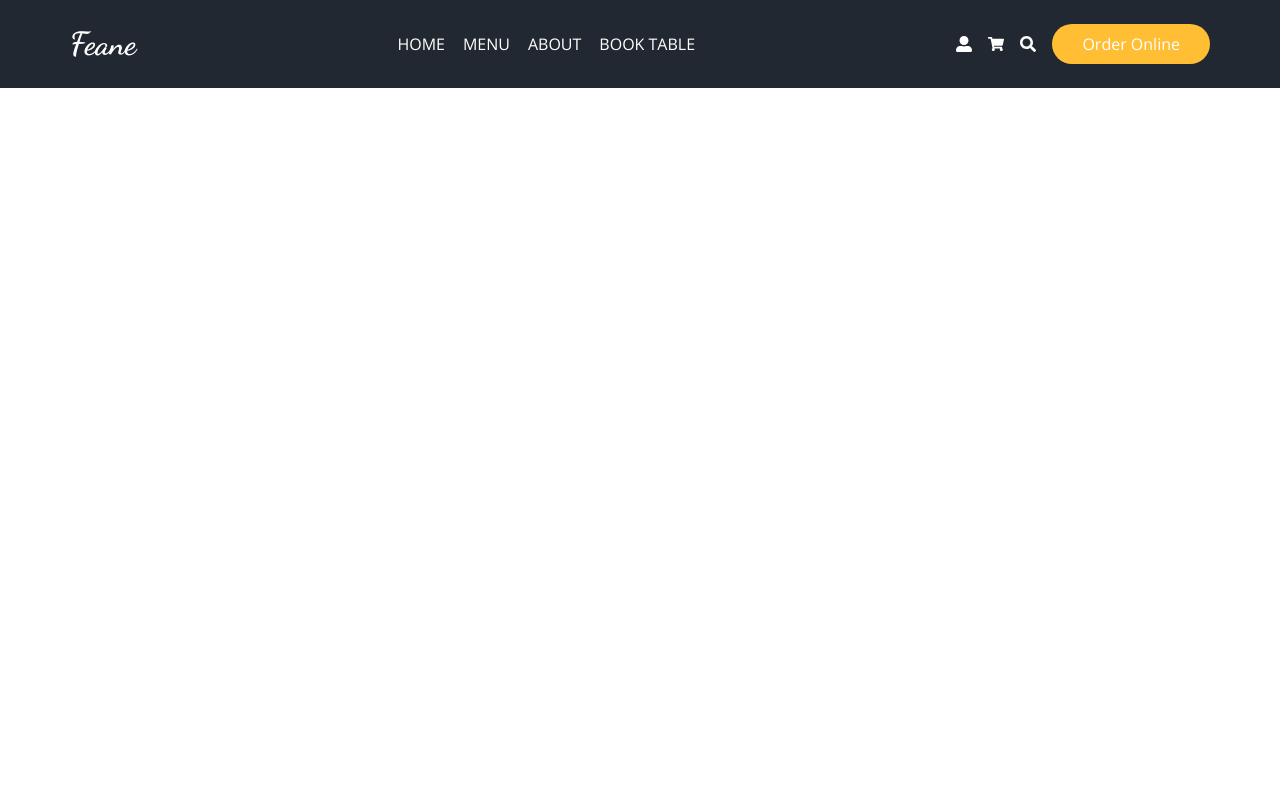
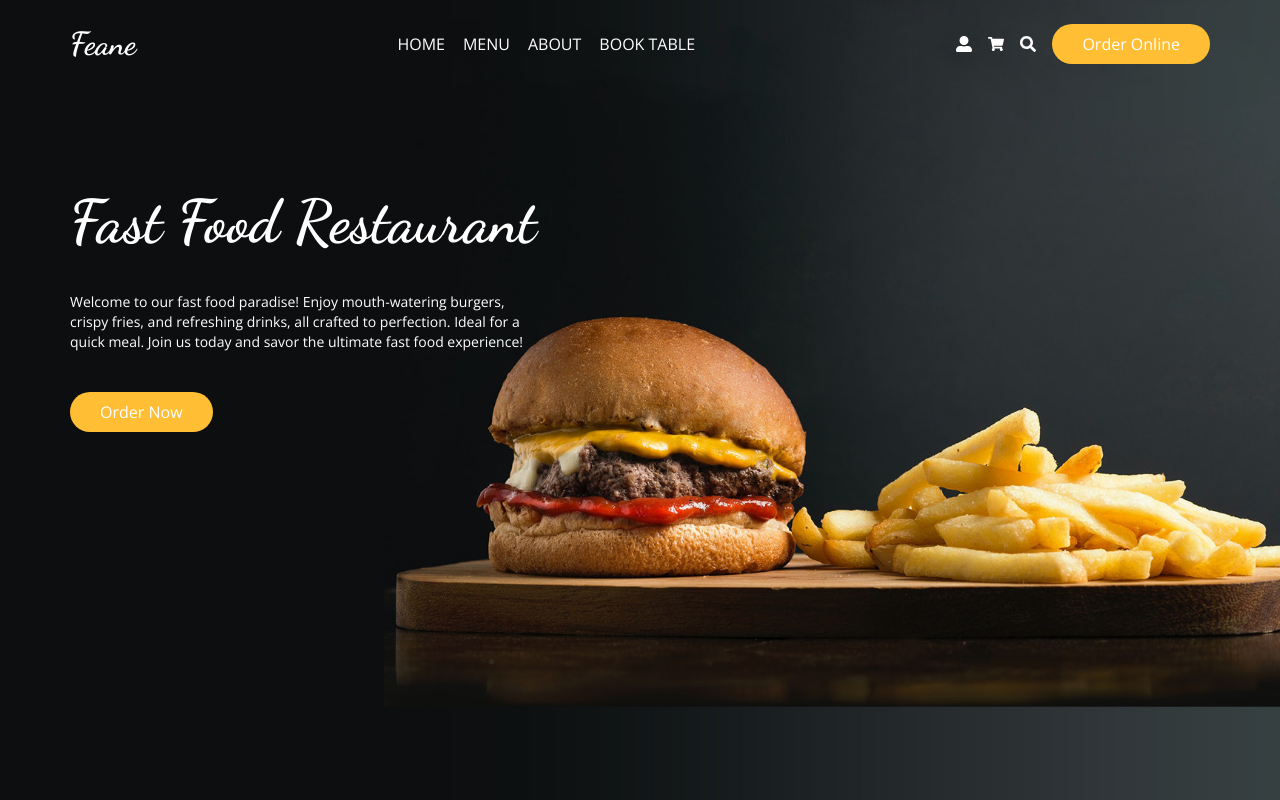
Before and after one commit to ycihan0/Food-Ordering, a Next.js app: page / in a window 1280 px wide. Built offline with nearby package versions, Linux system fonts and the light colour scheme.

Commit message:
add Carousel and design hero part

```diff
--- a/components/layout/Header.jsx
+++ b/components/layout/Header.jsx
@@ -3,15 +3,20 @@
 import { GiCancel, GiHamburgerMenu } from "react-icons/gi";
 import Logo from "../ui/Logo";
 import Search from "../ui/Search";
+import { useRouter } from "next/router";
 const Header = () => {
   const [isSearchModal, setIsSearchModal] = useState(false);
   const [isMenuModal, setIsMenuModal] = useState(false);
+  const router = useRouter();
+
   return (
-    <div className="h-[5.5rem] bg-secondary ">
+    <div  className={`h-[5.5rem] z-50 relative ${
+      router.asPath === "/" ? "bg-transparent" : "bg-secondary"
+    }`}>
       <div className="container mx-auto text-white flex justify-between items-center h-full">
         <Logo />
         <nav
-          className={`sm:static absolute top-0 left-0 sm:w-auto sm:h-auto w-full h-full sm:text-white text-black sm:bg-transparent bg-white sm:flex hidden ${
+          className={`sm:static absolute top-0 left-0 sm:w-auto sm:h-auto w-full h-screen sm:text-white text-black sm:bg-transparent bg-white sm:flex hidden ${
             isMenuModal === true && "!grid place-content-center"
           }`}
         >
@@ -31,7 +36,7 @@
           </ul>
           {isMenuModal && (
             <button
-              className="absolute  top-4 right-4 z-50"
+              className="absolute sm:hidden  top-4 right-4 z-50"
               onClick={() => setIsMenuModal(false)}
             >
               <GiCancel size={25} className=" transition-all" />
--- /dev/null
+++ b/components/ui/Carousel.jsx
@@ -0,0 +1,27 @@
+import Image from "next/image";
+import React from "react";
+import Title from "./Title";
+
+const Carousel = () => {
+  return (
+    <div className="h-screen w-full container mx-auto -mt-[88px]">
+      <div className="absolute top-0 left-0 w-full h-full">
+      <div className="relative h-full w-full">
+        <Image src="/images/hero.jpg" alt="" layout="fill" objectFit="cover" />
+      </div>
+      </div>
+      <div className="relative text-white top-48 flex flex-col items-start gap-y-10">
+        <Title addClass="text-6xl">Fast Food Restaurant</Title>
+        <p className="text-sm sm:w-2/5 w-full">
+          Welcome to our fast food paradise! Enjoy mouth-watering burgers,
+          crispy fries, and refreshing drinks, all crafted to perfection. Ideal
+          for a quick meal. Join us today and savor the ultimate fast food
+          experience!
+        </p>
+        <button className="btn-primary">Order Now</button>
+      </div>
+    </div>
+  );
+};
+
+export default Carousel;
--- a/package.json
+++ b/package.json
@@ -13,7 +13,9 @@
     "react": "^18",
     "react-dom": "^18",
     "react-icons": "^5.2.1",
-    "react-outside-click-handler": "^1.3.0"
+    "react-outside-click-handler": "^1.3.0",
+    "react-slick": "^0.30.2",
+    "slick-carousel": "^1.8.1"
   },
   "devDependencies": {
     "autoprefixer": "^10.4.19",
--- a/pages/_app.js
+++ b/pages/_app.js
@@ -1,3 +1,5 @@
+import "slick-carousel/slick/slick.css";
+import "slick-carousel/slick/slick-theme.css";
 import "../styles/globals.css";
 
 export default function App({ Component, pageProps }) {
--- a/pages/home/index.jsx
+++ b/pages/home/index.jsx
@@ -1,9 +1,10 @@
+import Carousel from '@/components/ui/Carousel'
 import React from 'react'
 
 const Index = () => {
   return (
-    <div >
-
+    <div className="relative ">
+      <Carousel/>
     </div>
   )
 }
```
Also changed, not shown: public/images/hero.jpg (added), 1 other file (tests, documents, lock files or other folders).
